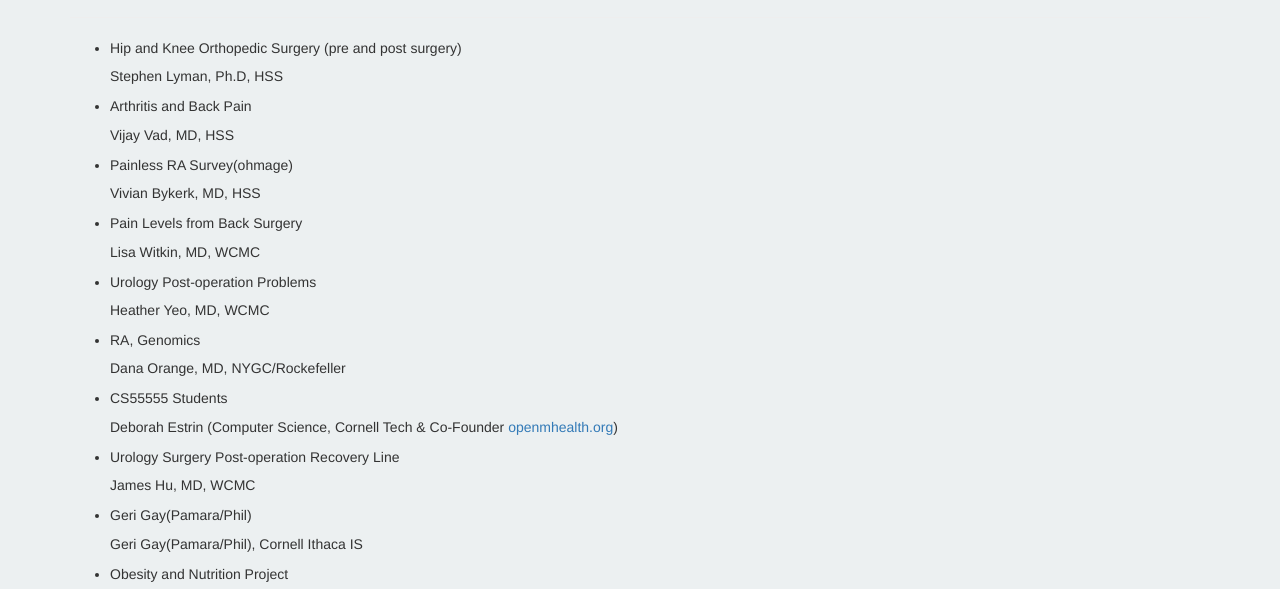
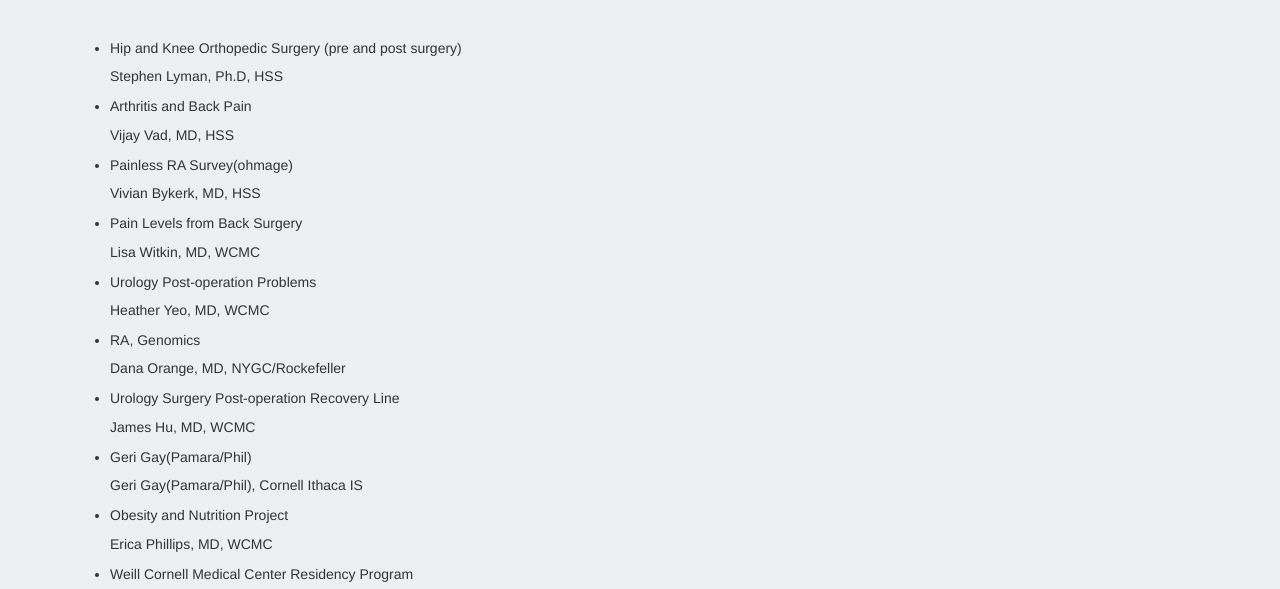
Before and after one commit to smalldatalab/ohmage-omh-website, a plain HTML site: page projects.html in a window 1280 px wide. Shown: the part 201-790 px from the top of the page. Drawn offline with nearby package versions, Linux system fonts and the light colour scheme.

Commit message:
Review for projects

```diff
--- a/projects.html
+++ b/projects.html
@@ -120,12 +120,12 @@
                 <p class="collabs">Dana Orange, MD, NYGC/Rockefeller</p>
             </li>
 
-            <li class="project">
+            <!-- <li class="project">
                 <h5>CS55555 Students</h5>
 
                 <p class="collabs">Deborah Estrin (Computer Science, Cornell Tech &amp; Co-Founder
                     <a href="http://openmhealth.org">openmhealth.org</a>)</p>
-            </li>
+            </li> -->
 
             <li class="project">
                 <h5>Urology Surgery Post-operation Recovery Line</h5>
```
